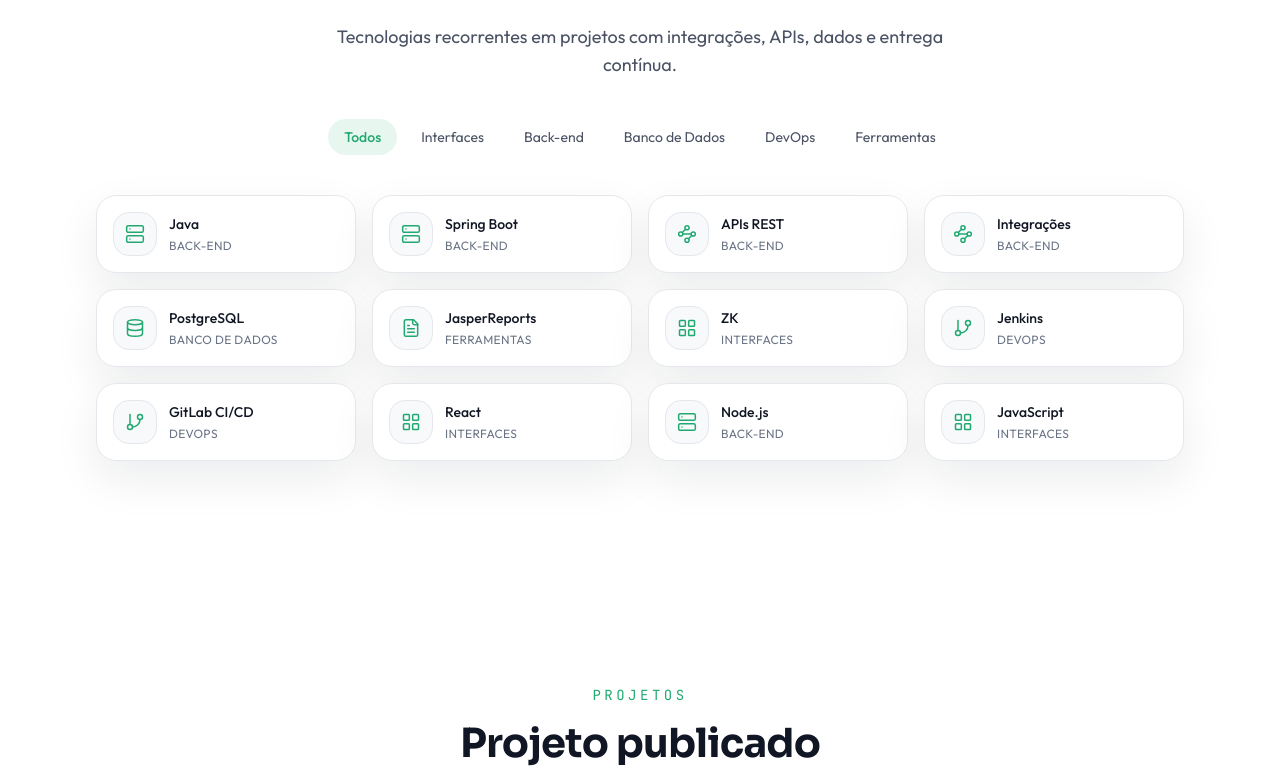
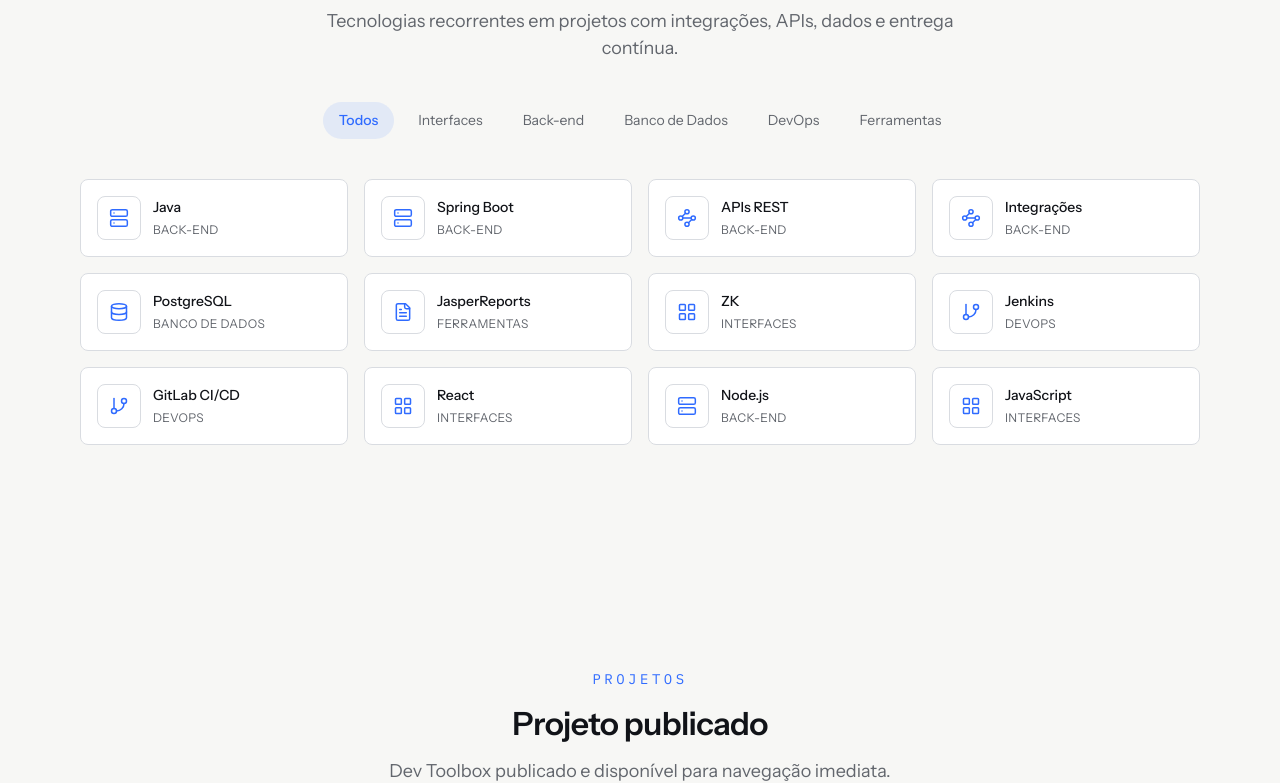
Before and after one commit to GabrielGuilhermess/personal-landing-page, a Next.js app: page / in a window 1280 px wide. Shown: the part 1579-2362 px from the top of the page. Built offline with nearby package versions, Linux system fonts and the light colour scheme.

Commit message:
refactor(design-system): migrate LAND-0002 foundations

```diff
--- a/src/app/globals.css
+++ b/src/app/globals.css
@@ -3,29 +3,59 @@
 @tailwind utilities;
 
 :root {
-  --bg-primary: #ffffff;
-  --bg-secondary: #f8f9fb;
-  --bg-tertiary: #f0f2f5;
-  --text-primary: #111624;
-  --text-secondary: #4a5264;
-  --text-tertiary: #6b7486;
-  --border-color: #e4e7ec;
-  --brand-accent: #22a971;
-  --card-bg: #ffffff;
-  --header-bg: rgba(255, 255, 255, 0.8);
+  color-scheme: light;
+
+  --background: #F7F7F5;
+  --surface: #FFFFFF;
+  --text: #111318;
+  --muted: #62666D;
+  --divider: #D9DCE1;
+  --brand-primary: #2F6BFF;
+
+  --radius-detail: 4px;
+  --radius-control: 6px;
+  --radius-surface: 8px;
+
+  --motion-fast: 120ms;
+  --motion-normal: 180ms;
+  --motion-slow: 240ms;
+  --motion-easing: cubic-bezier(.2,.8,.2,1);
+
+  --elevation-raised: 0 8px 24px rgba(17, 19, 24, 0.10);
+
+  /* Temporary compatibility aliases while product sections migrate. */
+  --bg-primary: var(--background);
+  --bg-secondary: var(--surface);
+  --bg-tertiary: var(--background);
+  --text-primary: var(--text);
+  --text-secondary: var(--muted);
+  --text-tertiary: var(--muted);
+  --border-color: var(--divider);
+  --brand-accent: var(--brand-primary);
+  --card-bg: var(--surface);
+  --header-bg: color-mix(in srgb, var(--surface) 92%, transparent);
 }
 
 .dark {
-  --bg-primary: #0a0e1a;
-  --bg-secondary: #111624;
-  --bg-tertiary: #1b2030;
-  --text-primary: #f0f2f5;
-  --text-secondary: #9ba4b4;
-  --text-tertiary: #6b7486;
-  --border-color: #252b39;
-  --brand-accent: #45c38b;
-  --card-bg: #111624;
-  --header-bg: rgba(10, 14, 26, 0.85);
+  color-scheme: dark;
+
+  --background: #0D0F12;
+  --surface: #14171B;
+  --text: #F3F4F6;
+  --muted: #969CA5;
+  --divider: #292D33;
+  --brand-primary: #2F6BFF;
+
+  --bg-primary: var(--background);
+  --bg-secondary: var(--surface);
+  --bg-tertiary: var(--background);
+  --text-primary: var(--text);
+  --text-secondary: var(--muted);
+  --text-tertiary: var(--muted);
+  --border-color: var(--divider);
+  --brand-accent: var(--brand-primary);
+  --card-bg: var(--surface);
+  --header-bg: color-mix(in srgb, var(--surface) 92%, transparent);
 }
 
 html {
@@ -34,77 +64,88 @@
 }
 
 body {
-  background: var(--bg-primary);
-  color: var(--text-primary);
-  font-family: var(--font-outfit), sans-serif;
-  transition: background-color 0.3s ease, color 0.3s ease;
+  background: var(--background);
+  color: var(--text);
+  font-family: var(--font-instrument-sans), sans-serif;
+  transition:
+    background-color var(--motion-normal) var(--motion-easing),
+    color var(--motion-normal) var(--motion-easing);
   -webkit-font-smoothing: antialiased;
   text-rendering: optimizeLegibility;
 }
 
 * {
-  border-color: var(--border-color);
+  border-color: var(--divider);
 }
 
 ::selection {
-  background: rgba(34, 169, 113, 0.22);
-  color: var(--text-primary);
+  background: color-mix(in srgb, var(--brand-primary) 18%, transparent);
+  color: var(--text);
 }
 
 @layer components {
   .glass-card {
-    @apply rounded-3xl border shadow-card;
-    background: color-mix(in srgb, var(--card-bg) 88%, transparent);
-    backdrop-filter: blur(18px);
-    transition: border-color 0.3s ease, box-shadow 0.3s ease, transform 0.3s ease;
+    border: 1px solid var(--divider);
+    border-radius: var(--radius-surface);
+    background: var(--surface);
+    box-shadow: none;
+    backdrop-filter: none;
+    transition: border-color var(--motion-normal) var(--motion-easing);
   }
 
   .glass-card:hover {
-    @apply shadow-card-hover;
-    border-color: rgba(34, 169, 113, 0.3);
+    border-color: var(--divider);
+    box-shadow: none;
   }
 
   .text-gradient {
-    @apply bg-gradient-to-r from-brand-400 to-brand-600 bg-clip-text text-transparent;
+    background: none;
+    color: var(--text);
   }
 
   .grid-background {
-    background-image:
-      linear-gradient(to right, rgba(17, 22, 36, 0.06) 1px, transparent 1px),
-      linear-gradient(to bottom, rgba(17, 22, 36, 0.06) 1px, transparent 1px);
-    background-size: 48px 48px;
-  }
-
-  .dark .grid-background {
-    background-image:
-      linear-gradient(to right, rgba(240, 242, 245, 0.05) 1px, transparent 1px),
-      linear-gradient(to bottom, rgba(240, 242, 245, 0.05) 1px, transparent 1px);
+    background-image: none;
   }
 
   .section-container {
-    @apply mx-auto max-w-6xl px-5 sm:px-8;
+    width: 100%;
+    max-width: 1440px;
+    margin-inline: auto;
+    padding-inline: 16px;
+  }
+
+  @media (min-width: 390px) {
+    .section-container {
+      padding-inline: 20px;
+    }
+  }
+
+  @media (min-width: 768px) {
+    .section-container {
+      padding-inline: 32px;
+    }
+  }
+
+  @media (min-width: 1280px) {
+    .section-container {
+      padding-inline: 80px;
+    }
+  }
+
+  @media (min-width: 1440px) {
+    .section-container {
+      padding-inline: 96px;
+    }
   }
 }
 
 @layer utilities {
-  .animate-delay-100 {
-    animation-delay: 0.1s;
-  }
-
-  .animate-delay-200 {
-    animation-delay: 0.2s;
-  }
-
-  .animate-delay-300 {
-    animation-delay: 0.3s;
-  }
-
-  .animate-delay-400 {
-    animation-delay: 0.4s;
-  }
-
+  .animate-delay-100,
+  .animate-delay-200,
+  .animate-delay-300,
+  .animate-delay-400,
   .animate-delay-500 {
-    animation-delay: 0.5s;
+    animation-delay: 0ms;
   }
 
   .line-clamp-2 {
@@ -121,15 +162,30 @@
 }
 
 ::-webkit-scrollbar-track {
-  background: var(--bg-secondary);
+  background: var(--background);
 }
 
 ::-webkit-scrollbar-thumb {
-  background: rgba(34, 169, 113, 0.35);
-  border-radius: 9999px;
-  border: 2px solid var(--bg-secondary);
+  background: color-mix(in srgb, var(--muted) 45%, transparent);
+  border-radius: 999px;
+  border: 2px solid var(--background);
 }
 
 ::-webkit-scrollbar-thumb:hover {
-  background: rgba(34, 169, 113, 0.55);
+  background: color-mix(in srgb, var(--muted) 65%, transparent);
 }
+
+@media (prefers-reduced-motion: reduce) {
+  html {
+    scroll-behavior: auto;
+  }
+
+  *,
+  *::before,
+  *::after {
+    animation-duration: 0.01ms !important;
+    animation-iteration-count: 1 !important;
+    transition-duration: 0.01ms !important;
+    scroll-behavior: auto !important;
+  }
+}
--- a/src/app/layout.tsx
+++ b/src/app/layout.tsx
@@ -1,29 +1,22 @@
 import type { Metadata } from "next";
-import { JetBrains_Mono, Outfit, Sora } from "next/font/google";
+import { IBM_Plex_Mono, Instrument_Sans } from "next/font/google";
 import type { ReactNode } from "react";
 import { PERSONAL } from "@/data/personal";
 import ThemeProvider from "@/design-system/providers/ThemeProvider";
 import ThemeScript from "@/design-system/providers/ThemeScript";
 import "./globals.css";
 
-const sora = Sora({
+const instrumentSans = Instrument_Sans({
   subsets: ["latin"],
-  weight: ["400", "500", "600", "700", "800"],
-  variable: "--font-sora",
+  weight: ["400", "500", "600"],
+  variable: "--font-instrument-sans",
   display: "swap",
 });
 
-const outfit = Outfit({
-  subsets: ["latin"],
-  weight: ["300", "400", "500", "600"],
-  variable: "--font-outfit",
-  display: "swap",
-});
-
-const jetbrainsMono = JetBrains_Mono({
+const ibmPlexMono = IBM_Plex_Mono({
   subsets: ["latin"],
   weight: ["400", "500"],
-  variable: "--font-jetbrains",
+  variable: "--font-ibm-plex-mono",
   display: "swap",
 });
 
@@ -75,7 +68,7 @@
     <html
       lang="pt-BR"
       suppressHydrationWarning
-      className={`${sora.variable} ${outfit.variable} ${jetbrainsMono.variable}`}
+      className={`${instrumentSans.variable} ${ibmPlexMono.variable}`}
     >
       <body className="font-body">
         <ThemeScript />
--- a/src/design-system/tokens/animations.ts
+++ b/src/design-system/tokens/animations.ts
@@ -1,31 +1,32 @@
 import type { Variants } from "framer-motion";
+import { motion } from "./foundations";
+
+const staticState = { opacity: 1, y: 0, scale: 1 } as const;
 
 export const fadeInUp: Variants = {
-  hidden: { opacity: 0, y: 24 },
-  visible: (delay = 0) => ({
-    opacity: 1,
-    y: 0,
-    transition: { duration: 0.5, ease: [0.25, 0.46, 0.45, 0.94], delay },
-  }),
+  hidden: staticState,
+  visible: staticState,
 };
 
 export const staggerContainer: Variants = {
-  hidden: { opacity: 0 },
-  visible: { opacity: 1, transition: { staggerChildren: 0.08, delayChildren: 0.1 } },
+  hidden: staticState,
+  visible: staticState,
 };
 
 export const staggerItem: Variants = {
-  hidden: { opacity: 0, y: 16 },
-  visible: { opacity: 1, y: 0, transition: { duration: 0.4, ease: "easeOut" } },
+  hidden: staticState,
+  visible: staticState,
 };
 
 export const scaleIn: Variants = {
-  hidden: { opacity: 0, scale: 0.9 },
-  visible: (delay = 0) => ({
-    opacity: 1,
-    scale: 1,
-    transition: { duration: 0.4, ease: "easeOut", delay },
-  }),
+  hidden: staticState,
+  visible: staticState,
 };
 
-export const viewportConfig = { once: true, margin: "-80px" } as const;
+export const transition = {
+  fast: { duration: motion.fast / 1000, ease: [0.2, 0.8, 0.2, 1] },
+  normal: { duration: motion.normal / 1000, ease: [0.2, 0.8, 0.2, 1] },
+  slow: { duration: motion.slow / 1000, ease: [0.2, 0.8, 0.2, 1] },
+} as const;
+
+export const viewportConfig = { once: true, margin: "-40px" } as const;
--- a/src/design-system/tokens/colors.ts
+++ b/src/design-system/tokens/colors.ts
@@ -1,30 +1,19 @@
 export const colors = {
   brand: {
-    50: "#eefbf4",
-    100: "#d6f5e3",
-    200: "#b0eacc",
-    300: "#7cdaae",
-    400: "#45c38b",
-    500: "#22a971",
-    600: "#14895b",
-    700: "#106e4b",
-    800: "#10573d",
-    900: "#0e4733",
-    950: "#06281d",
+    primary: "#2F6BFF",
   },
-  surface: {
-    0: "#ffffff",
-    50: "#f8f9fb",
-    100: "#f0f2f5",
-    200: "#e4e7ec",
-    300: "#cdd3dc",
-    400: "#9ba4b4",
-    500: "#6b7486",
-    600: "#4a5264",
-    700: "#363d4e",
-    800: "#252b39",
-    850: "#1b2030",
-    900: "#111624",
-    950: "#0a0e1a",
+  light: {
+    background: "#F7F7F5",
+    surface: "#FFFFFF",
+    text: "#111318",
+    muted: "#62666D",
+    divider: "#D9DCE1",
+  },
+  dark: {
+    background: "#0D0F12",
+    surface: "#14171B",
+    text: "#F3F4F6",
+    muted: "#969CA5",
+    divider: "#292D33",
   },
 } as const;
--- a/src/design-system/tokens/fonts.ts
+++ b/src/design-system/tokens/fonts.ts
@@ -1,23 +1,16 @@
 export const fonts = {
-  display: {
-    name: "Sora",
-    weights: [400, 500, 600, 700, 800],
-    className: "font-display",
-    variable: "--font-sora",
-    source: "next/font/google",
-  },
-  body: {
-    name: "Outfit",
-    weights: [300, 400, 500, 600],
+  sans: {
+    name: "Instrument Sans",
+    weights: [400, 500, 600],
     className: "font-body",
-    variable: "--font-outfit",
+    variable: "--font-instrument-sans",
     source: "next/font/google",
   },
   mono: {
-    name: "JetBrains Mono",
+    name: "IBM Plex Mono",
     weights: [400, 500],
     className: "font-mono",
-    variable: "--font-jetbrains",
+    variable: "--font-ibm-plex-mono",
     source: "next/font/google",
   },
 } as const;
--- /dev/null
+++ b/src/design-system/tokens/foundations.ts
@@ -0,0 +1,55 @@
+export const spacing = {
+  4: "4px",
+  8: "8px",
+  12: "12px",
+  16: "16px",
+  20: "20px",
+  24: "24px",
+  32: "32px",
+  40: "40px",
+  48: "48px",
+  64: "64px",
+  80: "80px",
+  96: "96px",
+  128: "128px",
+} as const;
+
+export const radius = {
+  none: "0px",
+  detail: "4px",
+  control: "6px",
+  surface: "8px",
+  round: "999px",
+} as const;
+
+export const borders = {
+  width: "1px",
+} as const;
+
+export const elevation = {
+  none: "none",
+  raised: "0 8px 24px rgba(17, 19, 24, 0.10)",
+} as const;
+
+export const motion = {
+  fast: 120,
+  normal: 180,
+  slow: 240,
+  easing: "cubic-bezier(.2,.8,.2,1)",
+} as const;
+
+export const breakpoints = {
+  mobileMin: 360,
+  mobile: 390,
+  tablet: 768,
+  desktop: 1280,
+  desktopWide: 1440,
+} as const;
+
+export const container = {
+  360: { gutter: 16, content: 328 },
+  390: { gutter: 20, content: 350 },
+  768: { gutter: 32, content: 704 },
+  1280: { gutter: 80, content: 1120 },
+  1440: { gutter: 96, content: 1248 },
+} as const;
--- a/tailwind.config.ts
+++ b/tailwind.config.ts
@@ -7,79 +7,78 @@
     extend: {
       colors: {
         brand: {
-          50: "#eefbf4",
-          100: "#d6f5e3",
-          200: "#b0eacc",
-          300: "#7cdaae",
-          400: "#45c38b",
-          500: "#22a971",
-          600: "#14895b",
-          700: "#106e4b",
-          800: "#10573d",
-          900: "#0e4733",
-          950: "#06281d",
+          DEFAULT: "#2F6BFF",
+          primary: "#2F6BFF",
+          400: "#2F6BFF",
+          500: "#2F6BFF",
+          600: "#2F6BFF",
         },
+        background: "var(--background)",
         surface: {
-          0: "#ffffff",
-          50: "#f8f9fb",
-          100: "#f0f2f5",
-          200: "#e4e7ec",
-          300: "#cdd3dc",
-          400: "#9ba4b4",
-          500: "#6b7486",
-          600: "#4a5264",
-          700: "#363d4e",
-          800: "#252b39",
-          850: "#1b2030",
-          900: "#111624",
-          950: "#0a0e1a",
+          DEFAULT: "var(--surface)",
+          0: "var(--surface)",
+          50: "var(--background)",
+          950: "#111318",
         },
+        text: "var(--text)",
+        muted: "var(--muted)",
+        divider: "var(--divider)",
       },
       fontFamily: {
-        display: ["var(--font-sora)", "sans-serif"],
-        body: ["var(--font-outfit)", "sans-serif"],
-        mono: ["var(--font-jetbrains)", "monospace"],
+        display: ["var(--font-instrument-sans)", "sans-serif"],
+        body: ["var(--font-instrument-sans)", "sans-serif"],
+        mono: ["var(--font-ibm-plex-mono)", "monospace"],
       },
       fontSize: {
-        "display-xl": ["4.5rem", { lineHeight: "1.05", letterSpacing: "-0.03em" }],
-        "display-lg": ["3.5rem", { lineHeight: "1.1", letterSpacing: "-0.03em" }],
-        "display-md": ["2.5rem", { lineHeight: "1.15", letterSpacing: "-0.02em" }],
-        "display-sm": ["1.875rem", { lineHeight: "1.2", letterSpacing: "-0.02em" }],
+        micro: ["0.75rem", { lineHeight: "1.5" }],
+        metadata: ["0.8125rem", { lineHeight: "1.5" }],
+        sm: ["0.875rem", { lineHeight: "1.5" }],
+        base: ["1rem", { lineHeight: "1.5" }],
+        lg: ["1.125rem", { lineHeight: "1.5" }],
+        "heading-sm": ["1.5rem", { lineHeight: "1.15", letterSpacing: "-0.01em" }],
+        "heading-md": ["2rem", { lineHeight: "1.15", letterSpacing: "-0.02em" }],
+        "heading-lg": ["2.5rem", { lineHeight: "1.15", letterSpacing: "-0.02em" }],
+        display: ["3.5rem", { lineHeight: "1.05", letterSpacing: "-0.03em" }],
+        "display-xl": ["3.5rem", { lineHeight: "1.05", letterSpacing: "-0.03em" }],
+        "display-lg": ["2.5rem", { lineHeight: "1.15", letterSpacing: "-0.02em" }],
+        "display-md": ["2rem", { lineHeight: "1.15", letterSpacing: "-0.02em" }],
+        "display-sm": ["1.5rem", { lineHeight: "1.15", letterSpacing: "-0.01em" }],
+      },
+      spacing: {
+        18: "4.5rem",
+        20: "5rem",
+        24: "6rem",
+        32: "8rem",
       },
       borderRadius: {
-        "2xl": "1rem",
-        "3xl": "1.25rem",
-        "4xl": "1.5rem",
+        sm: "4px",
+        md: "6px",
+        lg: "8px",
+        xl: "8px",
+        "2xl": "8px",
+        "3xl": "8px",
+        "4xl": "8px",
       },
       boxShadow: {
-        glow: "0 0 0 1px rgba(69, 195, 139, 0.12), 0 12px 30px rgba(34, 169, 113, 0.18)",
-        "glow-lg": "0 0 0 1px rgba(69, 195, 139, 0.18), 0 18px 48px rgba(34, 169, 113, 0.24)",
-        card: "0 18px 45px rgba(17, 22, 36, 0.08)",
-        "card-hover": "0 24px 55px rgba(17, 22, 36, 0.16)",
+        glow: "none",
+        "glow-lg": "none",
+        card: "none",
+        "card-hover": "none",
+        raised: "0 8px 24px rgba(17, 19, 24, 0.10)",
       },
-      keyframes: {
-        fadeIn: {
-          "0%": { opacity: "0" },
-          "100%": { opacity: "1" },
-        },
-        slideUp: {
-          "0%": { opacity: "0", transform: "translateY(20px)" },
-          "100%": { opacity: "1", transform: "translateY(0)" },
-        },
-        float: {
-          "0%, 100%": { transform: "translateY(0)" },
-          "50%": { transform: "translateY(-8px)" },
-        },
-        pulseGlow: {
-          "0%, 100%": { boxShadow: "0 0 0 0 rgba(34, 169, 113, 0.12)" },
-          "50%": { boxShadow: "0 0 0 12px rgba(34, 169, 113, 0)" },
-        },
+      transitionDuration: {
+        fast: "120ms",
+        normal: "180ms",
+        slow: "240ms",
+      },
+      transitionTimingFunction: {
+        system: "cubic-bezier(.2,.8,.2,1)",
       },
       animation: {
-        "fade-in": "fadeIn 0.7s ease-out both",
-        "slide-up": "slideUp 0.7s cubic-bezier(0.25, 0.46, 0.45, 0.94) both",
-        float: "float 6s ease-in-out infinite",
-        pulse_glow: "pulseGlow 2.4s ease-in-out infinite",
+        "fade-in": "none",
+        "slide-up": "none",
+        float: "none",
+        pulse_glow: "none",
       },
     },
   },
```
